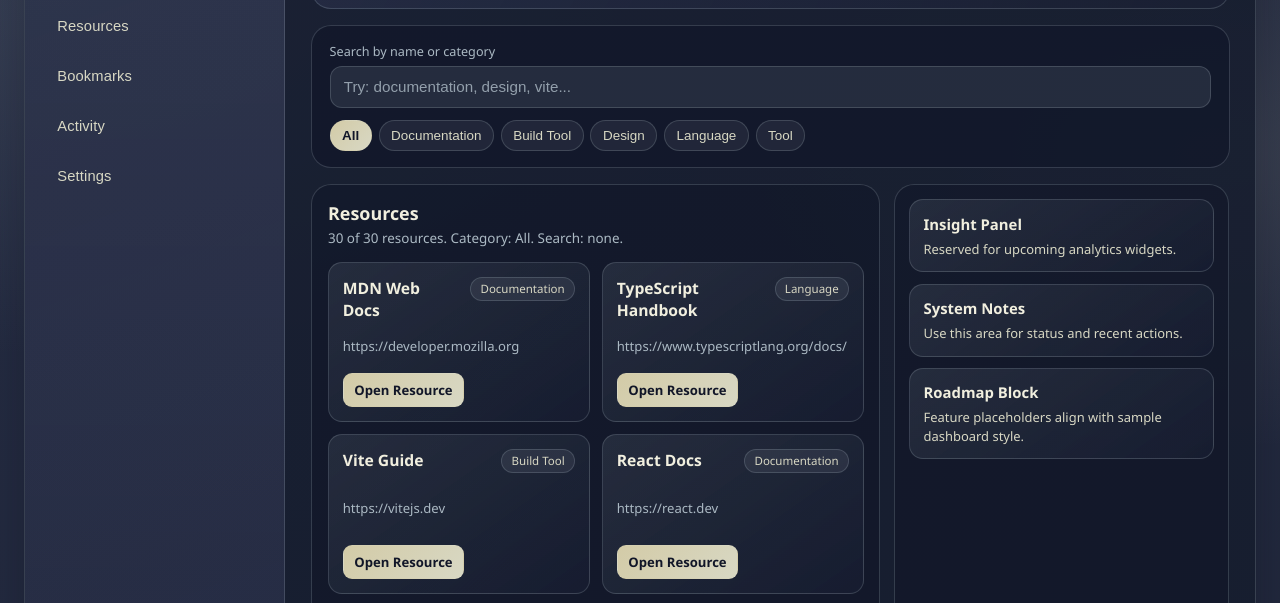
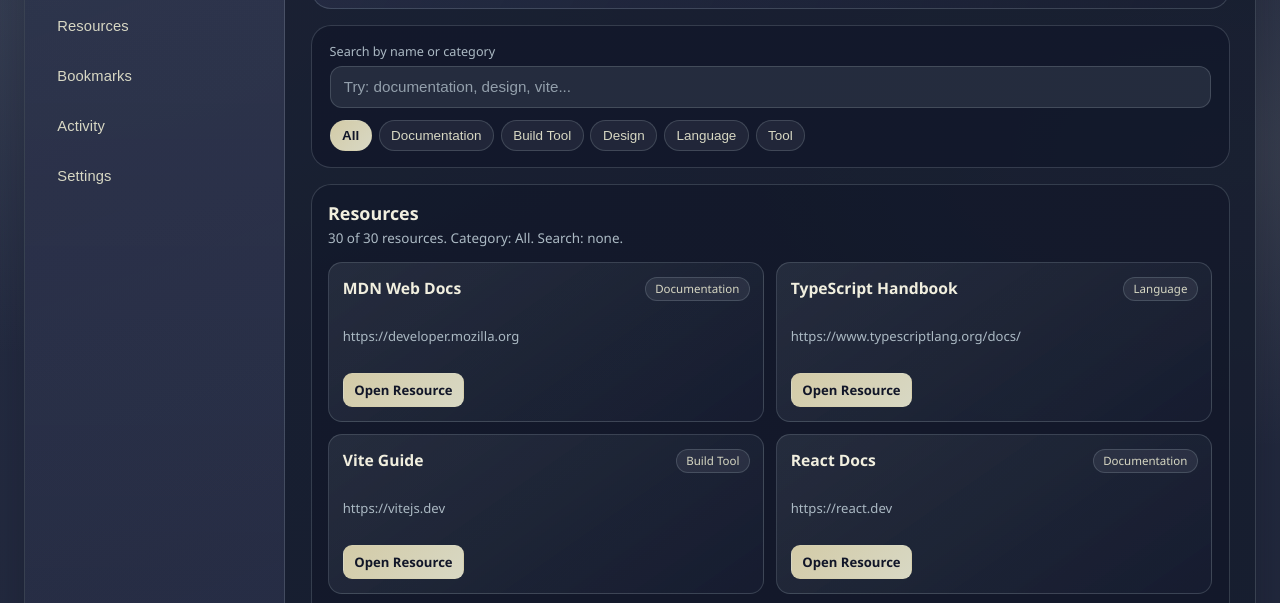
Before and after one commit to kwadjo-wusu-ansah/Developer-Dashboard-Lab, a website built with Vite: page index.html in a window 1280 px wide. Shown: the part 154-757 px from the top of the page. Built offline with nearby package versions, Linux system fonts and the light colour scheme.

Commit message:
refactor(ui): remove right-side insight placeholder panel

```diff
--- a/index.html
+++ b/index.html
@@ -112,21 +112,6 @@
                 </li>
               </ul>
             </section>
-
-            <aside class="insight-panel" aria-label="Secondary placeholder cards">
-              <article class="insight-card">
-                <h2>Insight Panel</h2>
-                <p>Reserved for upcoming analytics widgets.</p>
-              </article>
-              <article class="insight-card">
-                <h2>System Notes</h2>
-                <p>Use this area for status and recent actions.</p>
-              </article>
-              <article class="insight-card">
-                <h2>Roadmap Block</h2>
-                <p>Feature placeholders align with sample dashboard style.</p>
-              </article>
-            </aside>
           </section>
         </section>
       </main>
--- a/styles/design-system.css
+++ b/styles/design-system.css
@@ -271,13 +271,12 @@ body {
 
 .dashboard-grid {
   display: grid;
-  grid-template-columns: minmax(0, 1.7fr) minmax(250px, 1fr);
+  grid-template-columns: 1fr;
   gap: 0.9rem;
   min-height: 0;
 }
 
-.resources-panel,
-.insight-panel {
+.resources-panel {
   border: 1px solid var(--color-line);
   border-radius: var(--radius-lg);
   background: rgba(17, 22, 40, 0.52);
@@ -414,48 +413,18 @@ body {
   color: var(--color-sand-200);
 }
 
-.insight-panel {
-  padding: 0.9rem;
-  display: grid;
-  gap: 0.7rem;
-  align-content: start;
-  animation: rise-fade 940ms ease both;
-}
-
-.insight-card {
-  border-radius: var(--radius-md);
-  border: 1px solid var(--color-line);
-  background: linear-gradient(145deg, rgba(172, 186, 196, 0.12), rgba(26, 32, 52, 0.66));
-  padding: 0.82rem;
-}
-
-.insight-card h2 {
-  margin: 0;
-  font-size: 0.93rem;
-}
-
-.insight-card p {
-  margin: 0.4rem 0 0;
-  font-size: 0.81rem;
-  color: var(--color-sand-200);
-  line-height: 1.42;
-}
-
 .resource-placeholder-card:nth-child(1),
-.resource-card:nth-child(1),
-.insight-card:nth-child(1) {
+.resource-card:nth-child(1) {
   animation-delay: 40ms;
 }
 
 .resource-placeholder-card:nth-child(2),
-.resource-card:nth-child(2),
-.insight-card:nth-child(2) {
+.resource-card:nth-child(2) {
   animation-delay: 95ms;
 }
 
 .resource-placeholder-card:nth-child(3),
-.resource-card:nth-child(3),
-.insight-card:nth-child(3) {
+.resource-card:nth-child(3) {
   animation-delay: 145ms;
 }
 
@@ -479,10 +448,6 @@ body {
 @media (max-width: 1150px) {
   .dashboard-layout {
     grid-template-columns: 220px minmax(0, 1fr);
-  }
-
-  .dashboard-grid {
-    grid-template-columns: 1fr;
   }
 }
 
```
